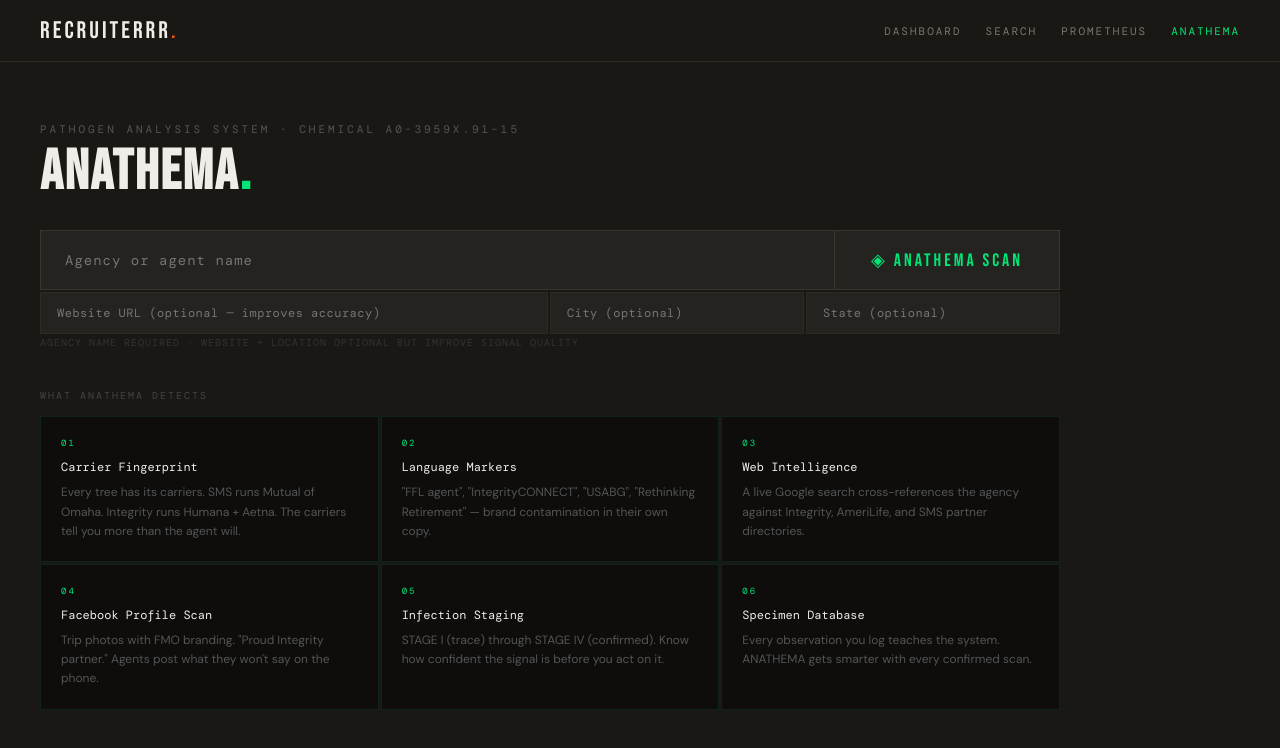
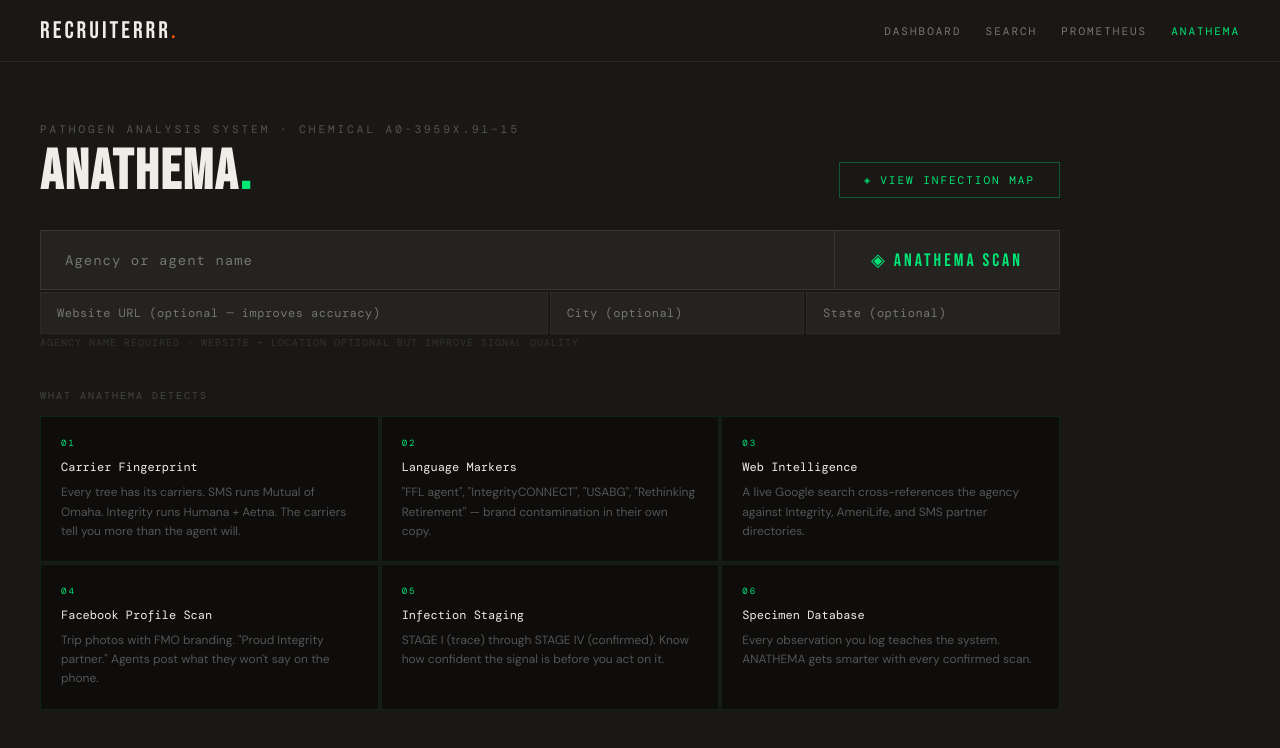
Before and after one commit to SavageTechnologies/recruiterrr, a Next.js app: page /dashboard/anathema in a window 1280 px wide. Shown: the top 748 px of the page. Built offline with nearby package versions, Linux system fonts and the light colour scheme.

Commit message:
add map to anathema page

```diff
--- a/app/dashboard/anathema/page.tsx
+++ b/app/dashboard/anathema/page.tsx
@@ -236,13 +236,37 @@
       `}</style>
 
       {/* Header */}
-      <div style={{ marginBottom: 32 }}>
-        <div style={{ fontFamily: "'DM Mono', monospace", fontSize: 11, color: '#555', letterSpacing: 3, textTransform: 'uppercase', marginBottom: 12 }}>
-          Pathogen Analysis System · Chemical A0-3959X.91–15
+      <div style={{ marginBottom: 32, display: 'flex', alignItems: 'flex-end', justifyContent: 'space-between', flexWrap: 'wrap', gap: 16 }}>
+        <div>
+          <div style={{ fontFamily: "'DM Mono', monospace", fontSize: 11, color: '#555', letterSpacing: 3, textTransform: 'uppercase', marginBottom: 12 }}>
+            Pathogen Analysis System · Chemical A0-3959X.91–15
+          </div>
+          <h1 style={{ fontFamily: "'Bebas Neue', sans-serif", fontSize: 56, letterSpacing: 2, color: 'var(--white)', lineHeight: 0.9 }}>
+            ANATHEMA<span style={{ color: 'var(--green)' }}>.</span>
+          </h1>
         </div>
-        <h1 style={{ fontFamily: "'Bebas Neue', sans-serif", fontSize: 56, letterSpacing: 2, color: 'var(--white)', lineHeight: 0.9 }}>
-          ANATHEMA<span style={{ color: 'var(--green)' }}>.</span>
-        </h1>
+        <a
+          href="/dashboard/anathema/map"
+          style={{
+            padding: '10px 24px',
+            background: 'transparent',
+            border: '1px solid rgba(0,230,118,0.3)',
+            color: 'var(--green)',
+            fontFamily: "'DM Mono', monospace",
+            fontSize: 11,
+            letterSpacing: 2,
+            textTransform: 'uppercase',
+            textDecoration: 'none',
+            display: 'inline-flex',
+            alignItems: 'center',
+            gap: 8,
+            transition: 'border-color 0.15s, background 0.15s',
+          }}
+          onMouseEnter={e => { (e.currentTarget as HTMLAnchorElement).style.background = 'rgba(0,230,118,0.06)'; (e.currentTarget as HTMLAnchorElement).style.borderColor = 'rgba(0,230,118,0.6)' }}
+          onMouseLeave={e => { (e.currentTarget as HTMLAnchorElement).style.background = 'transparent'; (e.currentTarget as HTMLAnchorElement).style.borderColor = 'rgba(0,230,118,0.3)' }}
+        >
+          <span style={{ fontSize: 8 }}>◈</span> VIEW INFECTION MAP
+        </a>
       </div>
 
       {/* Input form */}
```
